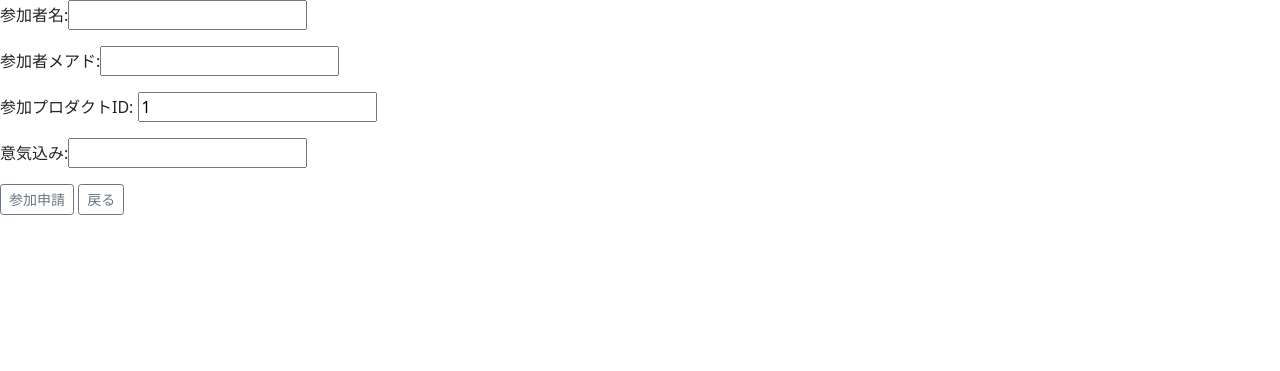
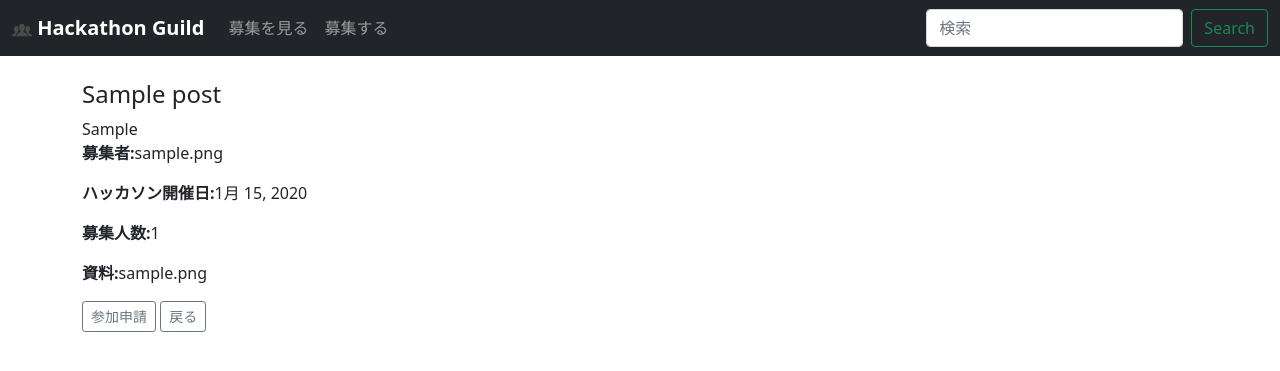
Before and after one commit to N-kota/HkGd, a Django app: page /hackathonguild/1/ in a window 1280 px wide. Shown: the top 371 px of the page. Run offline with Django 3.2, Linux system fonts and the light colour scheme; tables that the repository leaves empty hold one stand-in row (values such as "Sample post"); some libraries are stand-ins or nearby versions.

Commit message:
各種ページにbootstrap適用

```diff
--- a/config/settings.py
+++ b/config/settings.py
@@ -64,6 +64,7 @@ TEMPLATES = [
                 'django.template.context_processors.request',
                 'django.contrib.auth.context_processors.auth',
                 'django.contrib.messages.context_processors.messages',
+                'django.template.context_processors.media'
             ],
         },
     },
--- a/hackathonguild/templates/hackathonguild/base.html
+++ b/hackathonguild/templates/hackathonguild/base.html
@@ -8,6 +8,7 @@
     <script type="text/javascript" src="http://code.jquery.com/jquery-3.3.1.min.js"></script>
     <link href="https://cdn.jsdelivr.net/npm/bootstrap@5.0.0-beta1/dist/css/bootstrap.min.css" rel="stylesheet" integrity="sha384-giJF6kkoqNQ00vy+HMDP7azOuL0xtbfIcaT9wjKHr8RbDVddVHyTfAAsrekwKmP1" crossorigin="anonymous">
     <link rel="icon" href="{% static 'img/favicon.ico' %}" />
+
     <title>{% block title %} {% endblock title %}</title>
     <style>
         .bd-placeholder-img {
@@ -26,6 +27,35 @@
       </style>
 </head>
 
+<header>
+  <nav class="navbar navbar-expand-md navbar-dark bg-dark mb-4">
+    <div class="container-fluid">
+      <a class="navbar-brand" href="{% url 'hackathonguild:index' %}">
+        <img src="{% static 'hackathonguild/images/peopleicon.svg' %}" height="20px" width="20px" alt="man">
+        <strong>Hackathon Guild</strong>
+      </a>
+      <button class="navbar-toggler" type="button" data-bs-toggle="collapse" data-bs-target="#navbarCollapse"
+        aria-controls="navbarCollapse" aria-expanded="false" aria-label="Toggle navigation">
+        <span class="navbar-toggler-icon"></span>
+      </button>
+      <div class="collapse navbar-collapse" id="navbarCollapse">
+        <ul class="navbar-nav me-auto mb-2 mb-md-0">
+          <li class="nav-item active">
+            <a class="nav-link" aria-current="page" href="{% url 'hackathonguild:index' %}">募集を見る</a>
+          </li>
+          <li class="nav-item">
+            <a class="nav-link" href="{% url 'hackathonguild:make_post' %}">募集する</a>
+          </li>
+        </ul>
+        <form class="d-flex">
+          <input class="form-control me-2" type="search" placeholder="検索" aria-label="Search">
+          <button class="btn btn-outline-success" type="submit">Search</button>
+        </form>
+      </div>
+    </div>
+  </nav>
+</header>
+
 <body>
     {% block contents %} {% endblock contents%}
     <script src="https://cdn.jsdelivr.net/npm/@popperjs/core@2.5.4/dist/umd/popper.min.js" integrity="sha384-q2kxQ16AaE6UbzuKqyBE9/u/KzioAlnx2maXQHiDX9d4/zp8Ok3f+M7DPm+Ib6IU" crossorigin="anonymous"></script>
--- a/hackathonguild/templates/hackathonguild/post_detail.html
+++ b/hackathonguild/templates/hackathonguild/post_detail.html
@@ -9,14 +9,33 @@
 
     <input type="hidden" name="participate_product_id" value="{{ post.id }}">
 
-    <p>参加者名:<input type="text" name="participant_name"></p>
-    <p>参加者メアド:<input type="email" name="participant_mail"></p>
-    <p>参加プロダクトID: <input type="number" name="participate_product_id" value="{{ post.id }}" readonly></p>
-    <p>意気込み:<input type="text" name="enthusiasm" maxlength="200"></p>
+    <div class="container">
+        <div class="row">
+            <div class="col-md-5">
+                <div class="project-info-box mt-0">
+                    <h4>{{ post.product_name }}</h4>
+                    <p class="mb-0">{{ post.product_brief }}</p>
+                </div><!-- / project-info-box -->
+
+                <div class="project-info-box">
+                    <p><b>募集者:</b>{{ post.poster_name }}</p>
+                    <input type="hidden" name="poster_mail" value="{{ post.poster_name }}">
+                    <p><b>ハッカソン開催日:</b>{{ post.hackathon_date }}</p>
+                    <p><b>募集人数:</b>{{ post.recluting_headcount }}</p>
+                    <p><b>資料:</b>{{ post.file }}</p>
+
+                </div><!-- / project-info-box -->
+            </div><!-- / column -->
+
+        </div>
+        <button type="button" class="btn btn-sm btn-outline-secondary" data-bs-toggle="modal"
+            data-bs-target="#participantFormModal">参加申請</button>
+        <button type="button" class="btn btn-sm btn-outline-secondary" onclick="history.back()">戻る</button>
+    </div>
 
 
-    <button type="button" class="btn btn-sm btn-outline-secondary" data-bs-toggle="modal" data-bs-target="#participantFormModal">参加申請</button>
-    <button type="button" class="btn btn-sm btn-outline-secondary" onclick="history.back()">戻る</button>
+
+
 </form>
 
 
@@ -54,12 +73,12 @@
                 <span class="input-group-text">意気込み</span>
                 <textarea class="form-control" name="enthusiasm" aria-label="With textarea" maxlength="100"></textarea>
             </div>
+
+            <div>
+                <button type="submit" class="btn btn-secondary" name="submit_post" id="submitPost">参加申請</button>
+                <button type="button" class="btn btn-secondary" data-bs-dismiss="modal">閉じる</button>
+            </div>
         </form>
-    </div>
-    <div class="modal-footer">
-        <button type="submit" class="btn btn-secondary" name="submit_post" id="submitPost">参加申請</button>
-        <button type="button" class="btn btn-secondary" data-bs-dismiss="modal">閉じる</button>
-    </div>
     </div>
 </div>
 </div>
--- a/hackathonguild/urls.py
+++ b/hackathonguild/urls.py
@@ -9,5 +9,6 @@ urlpatterns = [
     path('make_post/', views.make_post, name='make_post'),
     path('submit_post/', views.submit_post, name='submit_post'),
     path('<int:post_id>/join/', views.join_to_project, name='join'),
+    path('accept_participant/<token>/', views.accept_participant, name='accept_participant'),
 
 ]
--- a/hackathonguild/views.py
+++ b/hackathonguild/views.py
@@ -2,11 +2,14 @@ from django.shortcuts import get_object_or_404, render, redirect
 from django.http import HttpResponse
 from .models import Post, Participant
 from django.utils import timezone
+from rest_framework import exceptions
 from django.core.mail import send_mail
 from django.conf import settings
 import random
 import string
 import datetime
+import hashlib
+import secrets
 
 
 # Create your views here.
@@ -57,19 +60,40 @@ def join_to_project(request, post_id):
     participate_product_id = request.POST.get('participate_product_id')
     participate_date = timezone.now()
     queryset = Post.objects.get(id = participate_product_id)
+
+    accept_participant_url = 'http://127.0.0.1:8000/hackathonguild/accept_participant/' + secrets.token_urlsafe(64)
+
     poster_mail = (queryset.poster_mail,)
     from_address = 'ibguild2021@gmail.com'
     mail_subject = '参加希望が届いています'
-    mail_massage = str(participant_name)+'からの参加希望が届いています。承認はこちらから'
+    mail_massage = str(participant_name)+'からの参加希望が届いています。承認はこちらから' + accept_participant_url
     print(mail_massage)
     print(poster_mail)
     Participant.objects.create(participant_name=participant_name, participant_mail=participant_mail, enthusiasm=enthusiasm, participate_product_id=participate_product_id, participate_date=participate_date)
-
 
     send_mail(mail_subject, mail_massage, from_address, poster_mail, fail_silently=False)
     return redirect('hackathonguild:index')
 
 
+def accept_participant(request, token):
+    #token = request.META.get('HTTP_X_AUTH_TOKEN')
+
+    if not token:
+        # リクエストヘッダにトークンが含まれない場合はエラー
+        raise exceptions.AuthenticationFailed({'message': 'token injustice.'})
+
+    # トークン文字列からトークンを取得する
+    token = ExampleToken.get(token_str)
+    if token == None:
+        # トークンが取得できない場合はエラー
+        raise exceptions.AuthenticationFailed({'message': 'Token not found.'})
+
+    # トークンが取得できた場合は、有効期間をチェック
+    if not token.check_valid_token():
+        # 有効期限切れの場合はエラー
+        raise exceptions.AuthenticationFailed({'message': 'Token expired.'})
+
+    return redirect('hackathonguild:index')
 
 
 def make_random_string(length):
--- a/requirements.txt
+++ b/requirements.txt
@@ -1,5 +1,6 @@
 asgiref==3.4.1
 certifi==2021.5.30
 Django==3.2.7
+Pillow==8.3.2
 pytz==2021.1
 sqlparse==0.4.1
```
Also changed, not shown: hackathonguild/templates/hackathonguild/index.html (+0 -28 lines), hackathonguild/templates/hackathonguild/make_post.html (+4 -25 lines), hackathonguild/static/hackathonguild/images/peopleicon.svg.
